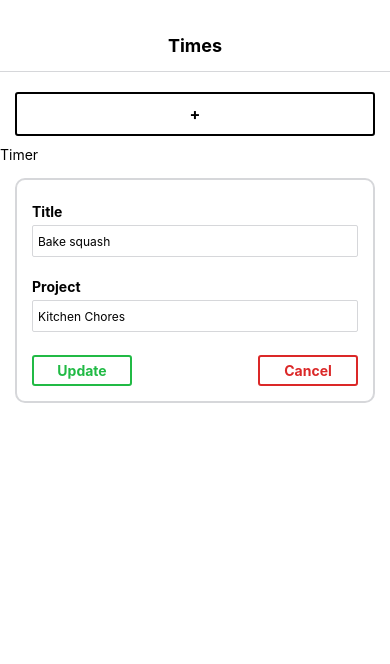
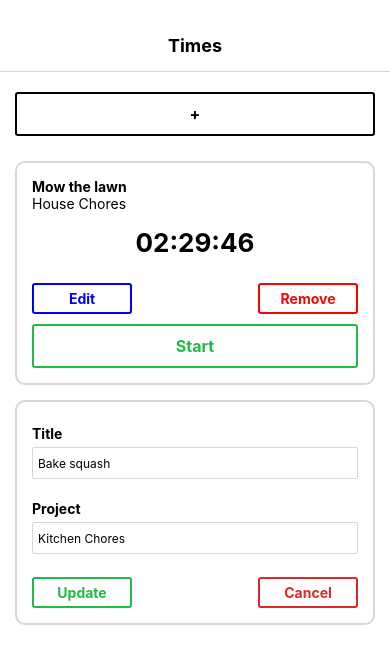
Before and after one commit to bohdanmoroziuk/time-tracker, a React Native app: screen / in a window 390 px wide. Shown: the top 664 px of the page. Built offline with nearby package versions, Linux system fonts and the light colour scheme.

Commit message:
feat: implement timer component

```diff
--- a/App.tsx
+++ b/App.tsx
@@ -19,14 +19,14 @@ export default function App() {
           id="1"
           title="Mow the lawn"
           project="House Chores"
-          elapsed="8986300"
+          elapsed={8986300}
           isRunning
         />
         <EditableTimer
           id="2"
           title="Bake squash"
           project="Kitchen Chores"
-          elapsed="3890985"
+          elapsed={3890985}
           editFormOpen
         />
       </ScrollView>
--- a/package.json
+++ b/package.json
@@ -15,12 +15,16 @@
     "react": "17.0.2",
     "react-dom": "17.0.2",
     "react-native": "0.68.1",
-    "react-native-web": "0.17.7"
+    "react-native-web": "0.17.7",
+    "uuid": "^8.3.2",
+    "webpack-dev-server": "~3.11.0",
+    "@expo/webpack-config": "~0.16.2"
   },
   "devDependencies": {
     "@babel/core": "^7.12.9",
     "@types/react": "~17.0.21",
     "@types/react-native": "~0.66.13",
+    "@types/uuid": "^8.3.4",
     "typescript": "~4.3.5"
   },
   "private": true
--- /dev/null
+++ b/src/components/Timer/Timer.styles.ts
@@ -0,0 +1,27 @@
+import { StyleSheet } from 'react-native';
+
+export default StyleSheet.create({
+  container: {
+    backgroundColor: 'white',
+    borderColor: '#d6d7da',
+    borderWidth: 2,
+    borderRadius: 10,
+    padding: 15,
+    margin: 15,
+    marginBottom: 0,
+  },
+  title: {
+    fontSize: 14,
+    fontWeight: 'bold',
+  },
+  elapsedTime: {
+    fontSize: 26,
+    fontWeight: 'bold',
+    textAlign: 'center',
+    paddingVertical: 15,
+  },
+  buttonGroup: {
+    flexDirection: 'row',
+    justifyContent: 'space-between',
+  },
+});
--- a/src/components/Timer/Timer.tsx
+++ b/src/components/Timer/Timer.tsx
@@ -1,19 +1,36 @@
 import { FunctionComponent } from 'react';
-import { Text } from 'react-native';
+import { Text, View } from 'react-native';
 
+import { millisecondsToHuman } from 'src/utils/timer';
+import TimerButton from 'src/components/TimerButton';
+
+import styles from './Timer.styles';
 export interface TimerProps {
   id: string;
   title: string;
   project: string;
-  elapsed: string;
+  elapsed: number;
   isRunning?: boolean;
 }
 
-const Timer: FunctionComponent<TimerProps> = () => {
+const Timer: FunctionComponent<TimerProps> = ({
+  title,
+  project,
+  elapsed
+}) => {
+  const elapsedTime = millisecondsToHuman(elapsed);
+
   return (
-    <Text>
-      Timer
-    </Text>
+    <View style={styles.container}>
+      <Text style={styles.title}>{title}</Text>
+      <Text>{project}</Text>
+      <Text style={styles.elapsedTime}>{elapsedTime}</Text>
+      <View style={styles.buttonGroup}>
+        <TimerButton small color="blue" title="Edit" onPress={() => {}} />
+        <TimerButton small color="red" title="Remove" onPress={() => {}} />
+      </View>
+      <TimerButton color="#21BA45" title="Start" onPress={() => {}} />
+    </View>
   );
 };
 
--- /dev/null
+++ b/src/utils/timer.ts
@@ -0,0 +1,35 @@
+import { v4 } from 'uuid';
+
+export const millisecondsToHuman = (ms: number) => {
+  const seconds = Math.floor((ms / 1000) % 60);
+  const minutes = Math.floor((ms / 1000 / 60) % 60);
+  const hours = Math.floor(ms / 1000 / 60 / 60);
+
+  const humanized = [
+    pad(hours.toString(), 2),
+    pad(minutes.toString(), 2),
+    pad(seconds.toString(), 2),
+  ].join(':');
+
+  return humanized;
+};
+
+const pad = (numberString: string, size: number) => {
+  let padded = numberString;
+  while (padded.length < size) {
+    padded = `0${padded}`;
+  }
+  return padded;
+};
+
+export const newTimer = (attrs = { title: undefined, project: undefined }) => {
+  const timer = {
+    title: attrs.title || 'Timer',
+    project: attrs.project || 'Project',
+    id: v4(),
+    elapsed: 0,
+    isRunning: false,
+  };
+
+  return timer;
+};
```
Also changed, not shown: 1 other file (tests, documents, lock files or other folders).
